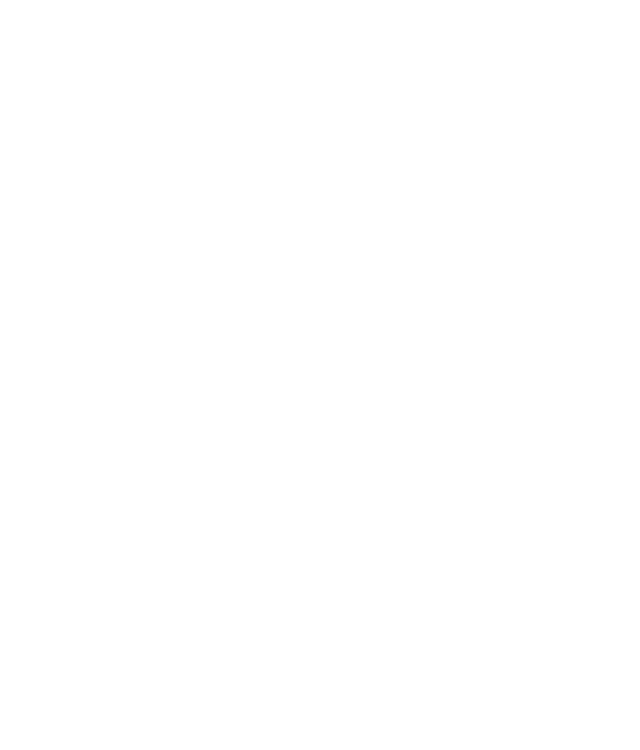
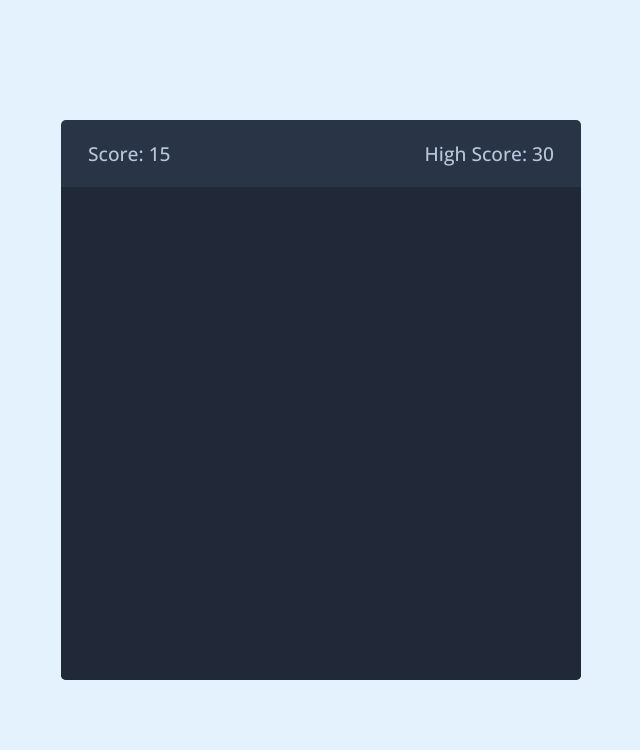
Before and after one commit to Jetson14/SnakeGame-JavaScript, a plain HTML site: page index.html in a window 1280 px wide. Shown: the whole page, without its empty margins (319-959 px from the left). Drawn offline with nearby package versions, Linux system fonts and the light colour scheme.

Commit message:
initial html css completed

```diff
--- a/index.html
+++ b/index.html
@@ -5,8 +5,15 @@
     <meta http-equiv="X-UA-Compatible" content="IE=edge">
     <meta name="viewport" content="width=device-width, initial-scale=1.0">
     <title>Snake Game</title>
+    <link rel="stylesheet" href="style.css">
 </head>
 <body>
-
+    <div class="wrapper">
+        <div class="game-details">
+            <span class="score">Score: 15</span>
+            <span class="high-score">High Score: 30</span>
+        </div>
+        <div class="play-board"></div>
+    </div>
 </body>
 </html>
--- a/style.css
+++ b/style.css
@@ -0,0 +1,41 @@
+/* Import Google font */
+@import url('https://fonts.googleapis.com/css2?family=Open+Sans:wght@400;500;600;700&display=swap');
+* {
+  margin: 0;
+  padding: 0;
+  box-sizing: border-box;
+  font-family: 'Open Sans', sans-serif;
+}
+
+body{
+    display: flex;
+    align-items: center;
+    justify-content: center;
+    min-height: 100vh;
+    background-color: #e3f2fd;
+
+}
+.wrapper{
+    width: 65vmin;
+    height: 70vmin;
+    background-color: #293447;
+    border-radius: 5px;
+    flex-direction: column;
+    overflow: hidden;
+}
+.game-details{
+    display: flex;
+    font-size: 1.2rem;
+    font-weight: 500;
+    justify-content: space-between;
+    color: #b8c6dc;
+    padding: 20px 27px;
+}
+.play-board{
+    width: 100%;
+    height: 100%;
+    background: #212837;
+    display: grid;
+    grid-template: repeat(30,1fr) / repeat(30,1fr);
+
+}
```
